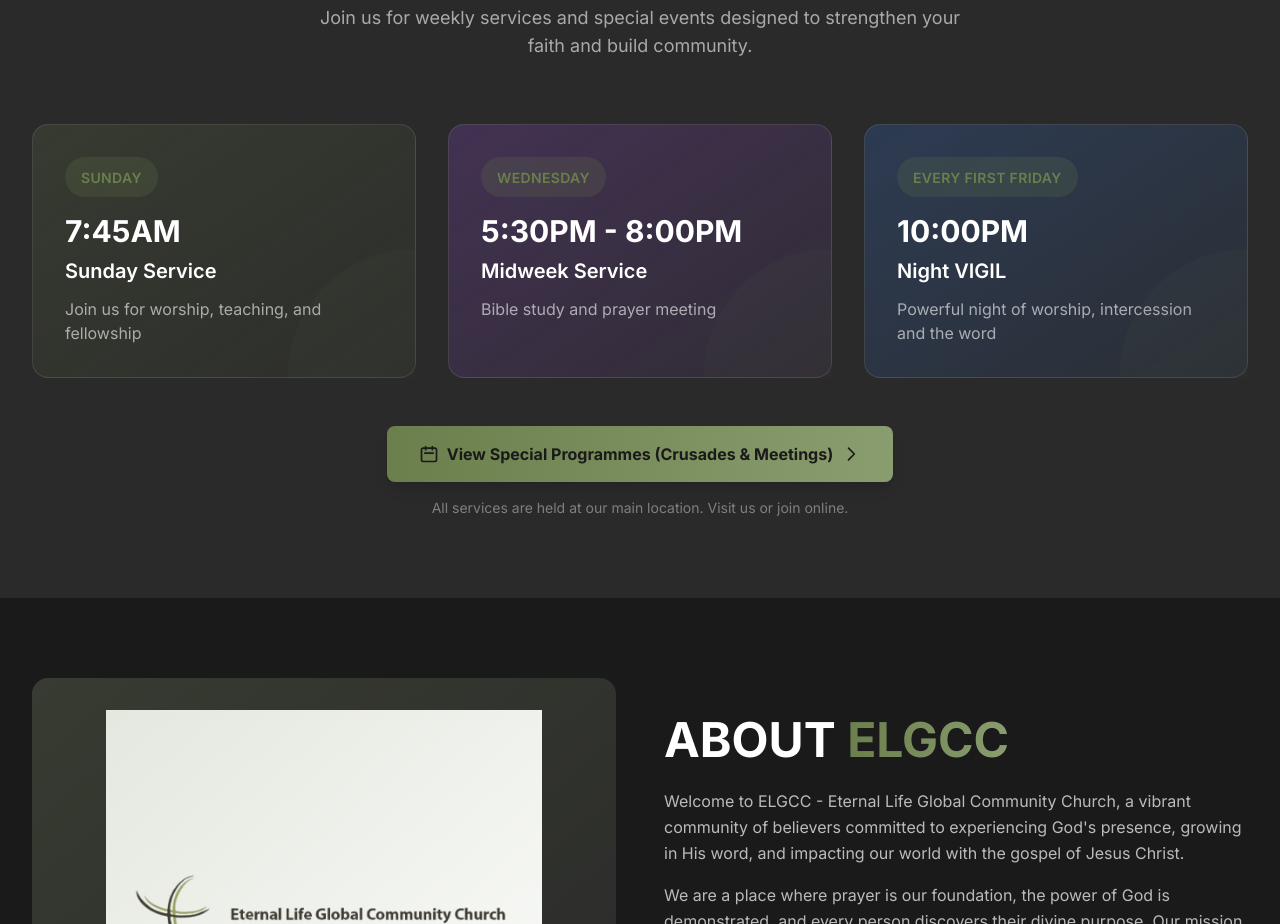
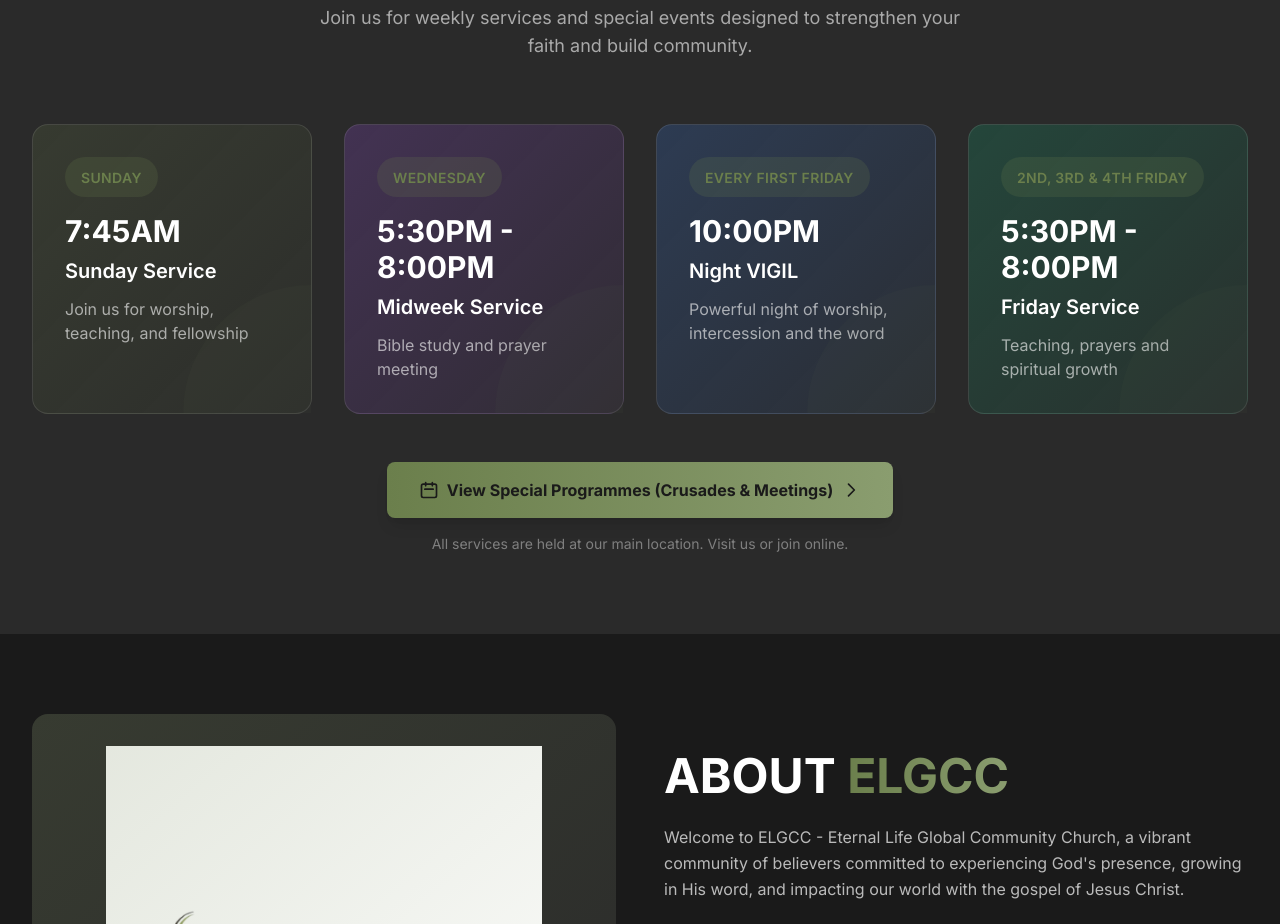
Before and after one commit to TriumphantSam/elgcc-website, a Next.js app: page / in a window 1280 px wide. Shown: the part 940-1864 px from the top of the page. Built offline with nearby package versions, Linux system fonts and the light colour scheme.

Commit message:
feat: add remaining friday service blocks to programmes array

```diff
--- a/components/home/Programmes.tsx
+++ b/components/home/Programmes.tsx
@@ -23,6 +23,13 @@
             description: 'Powerful night of worship, intercession and the word',
             color: 'from-blue-500/20 to-blue-500/5',
         },
+        {
+            day: '2ND, 3RD & 4TH FRIDAY',
+            time: '5:30PM - 8:00PM',
+            title: 'Friday Service',
+            description: 'Teaching, prayers and spiritual growth',
+            color: 'from-emerald-500/20 to-emerald-500/5',
+        }
     ];
 
     return (
@@ -40,7 +47,7 @@
                 </div>
 
                 {/* Programme Cards */}
-                <div className="grid grid-cols-1 md:grid-cols-3 gap-8">
+                <div className="grid grid-cols-1 md:grid-cols-2 lg:grid-cols-4 gap-8">
                     {programmes.map((programme, index) => (
                         <div
                             key={index}
```
